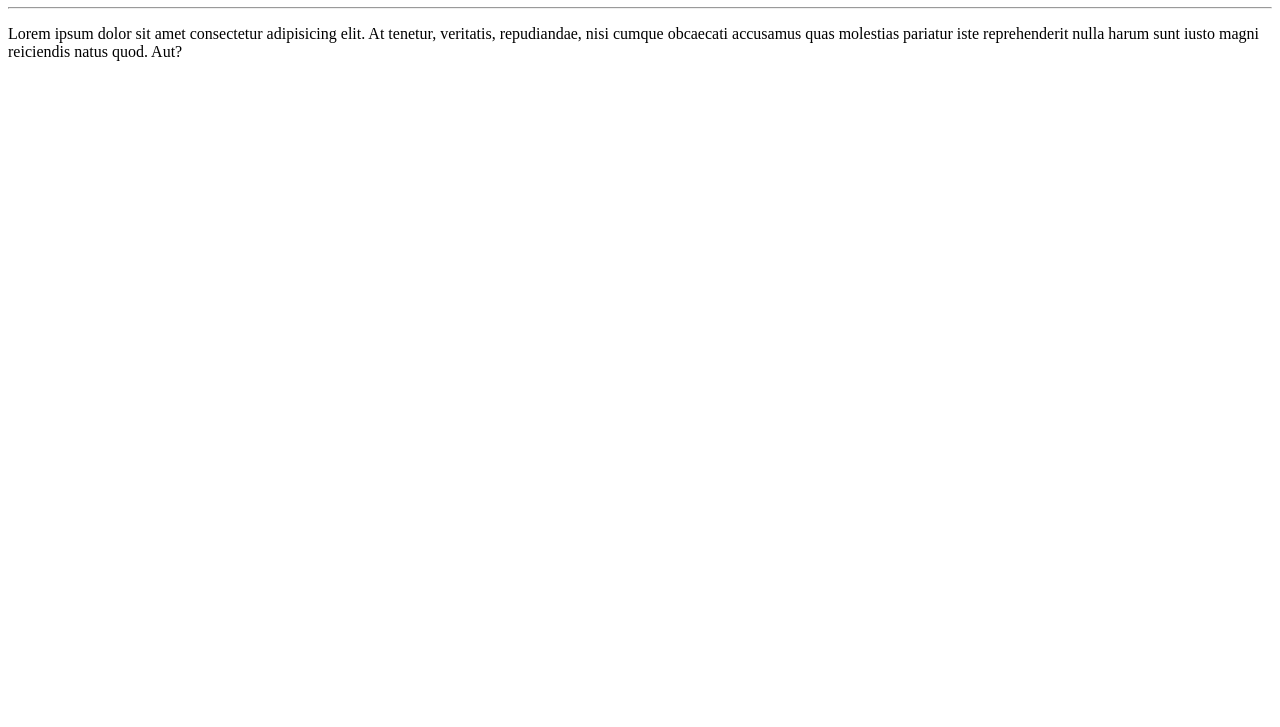
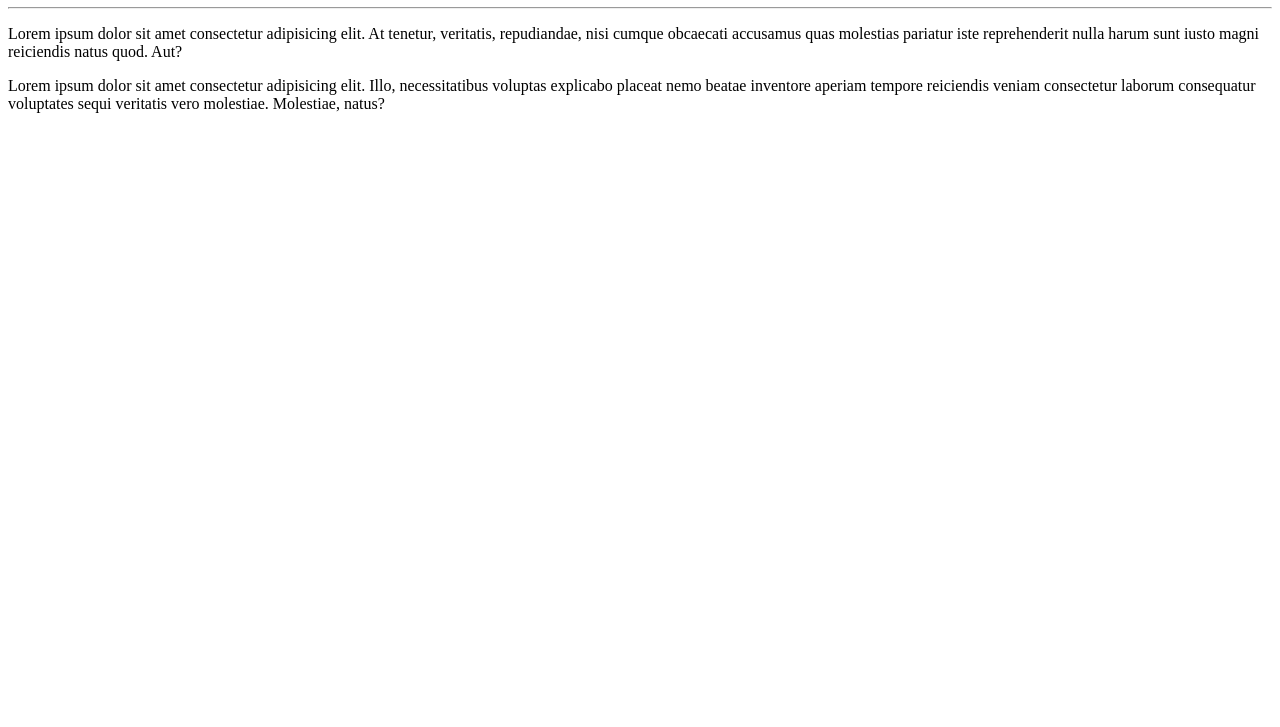
Before and after one commit to lluminus/Ola-Mundo, a plain HTML site: page site-exemplo/index.html in a window 1280 px wide. Shown: the part 73-800 px from the top of the page. Drawn offline with Linux system fonts and the light colour scheme.

Commit message:
adicionei um paragrafo

```diff
--- a/site-exemplo/index.html
+++ b/site-exemplo/index.html
@@ -9,5 +9,6 @@
     <h1>Olá, Mundo!</h1>
     <hr>
  <p>Lorem ipsum dolor sit amet consectetur adipisicing elit. At tenetur, veritatis, repudiandae, nisi cumque obcaecati accusamus quas molestias pariatur iste reprehenderit nulla harum sunt iusto magni reiciendis natus quod. Aut?</p>
+ <p>Lorem ipsum dolor sit amet consectetur adipisicing elit. Illo, necessitatibus voluptas explicabo placeat nemo beatae inventore aperiam tempore reiciendis veniam consectetur laborum consequatur voluptates sequi veritatis vero molestiae. Molestiae, natus?</p>
 </body>
 </html>
```
